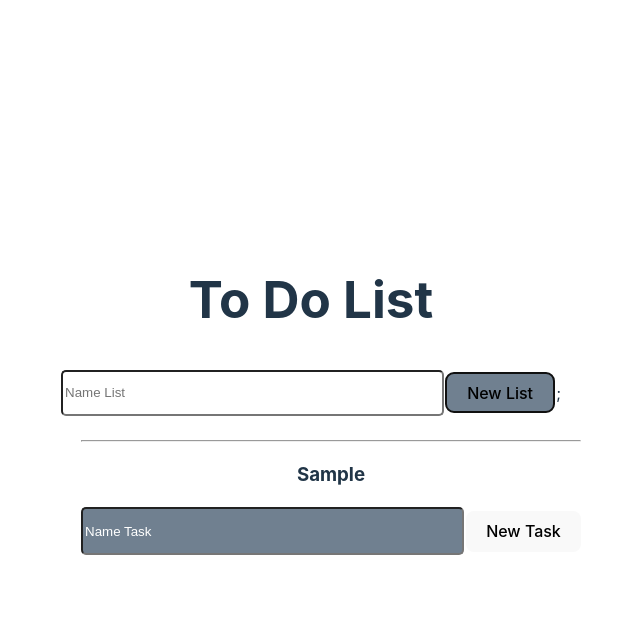
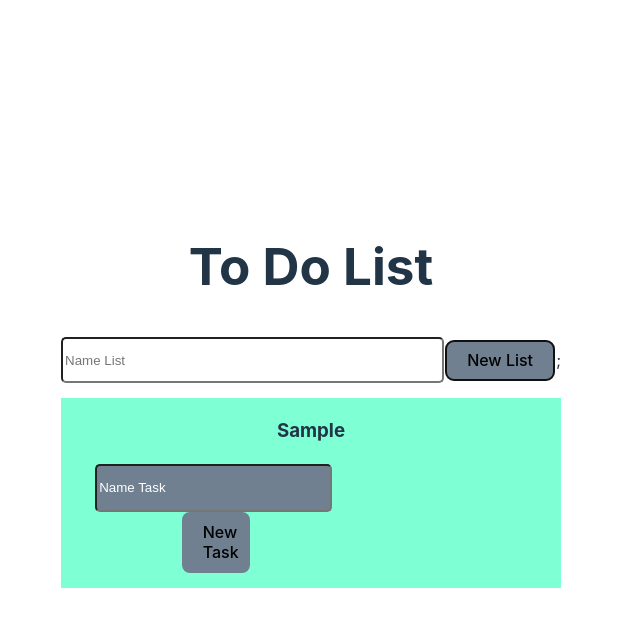
Before and after one commit to FF5-DW1/ej3_slytherin, a React (Vite) app: page / in a window 1280 px wide. Both pictures are taken after typing "Sample" into the empty fields and a click on the button "New List". Shown: the top 626 px of the page, without its empty margins (329-969 px from the left). Built offline with nearby package versions, Linux system fonts and the light colour scheme.

Commit message:
Botón para eliminar

```diff
--- a/src/components/NewList/newList.css
+++ b/src/components/NewList/newList.css
@@ -19,3 +19,34 @@
 #inputTask::placeholder{
     color: white;
 }
+
+ul {
+    list-style: none;
+    padding: 0;
+    background-color: aquamarine;
+   margin-top: 15px;
+    width: 100%;
+  }
+
+  li {
+    display: flex;
+    margin-bottom: 5px;
+    cursor: pointer;
+    font-size: 25px;
+ font-family:monospace;
+   justify-content: space-between;
+
+    /* background-color: blue; */
+  }
+  .delete{
+    background-color: coral;
+    margin-top: 4px;
+    padding-block: 2px;
+  }
+
+
+  .completed span {
+    text-decoration: line-through;
+   background-color:rgb(194, 114, 130);
+
+  }
--- a/src/components/NewList/newList.jsx
+++ b/src/components/NewList/newList.jsx
@@ -1,4 +1,4 @@
-import React, { useState } from "react";
+/*import React, { useState } from "react";
 import "./newList.css";
 
 function NewList(props) {
@@ -30,9 +30,8 @@ function NewList(props) {
             value={newTask}
             onChange={handleInputChange}
           />
-           {/* <BotonTask /> */}
          <button className="btnnewTask">New Task</button>
-          {/* <button type="submit">Add Task</button>  */}
+          { <button type="submit">Add Task</button>  }
         </form>
       <ul>
         {tasks.map((task, index) => (
@@ -43,7 +42,7 @@ function NewList(props) {
   );
 }
 
-export default NewList;
+export default NewList;*/
 
 
 
@@ -54,73 +53,79 @@ export default NewList;
 
 
 
-// import React from "react";
-// import "./newList.css";
-// import BotonTask from "../BotonTask/botonTask";
+import React, { useState, useEffect } from "react";
+import "./newList.css";
+import BotonTask from "../BotonTask/botonTask";
 
-// function NewList() {
-//   return (
-//     <section className="card">
-//       <h3>List 1</h3>
-//       <div className="newTask">
+function NewList(props) {
+  const [tasks, setTasks] = useState([]);
+  const [newTask, setNewTask] = useState("");
+  const [sortedTasks, setSortedTasks] = useState([]);
 
-//         <input
-//           type="text"
-//           className="nameTask"
-//           id="inputTask"
-//           placeholder="Name Task"
-//         />
-//         <BotonTask />
-//       </div>
-//     </section>
-//   );
-// }
+  const handleInputChange = (e) => {
+    setNewTask(e.target.value);
+  };
 
-// export default NewList;
-// import React, { useState } from "react";
-// import "./newList.css";
-// import BotonTask from "../BotonTask/botonTask";
+  const handleSubmit = (e) => {
+    e.preventDefault();
+    if (newTask.trim() !== "") {
+      setTasks([...tasks, { name: newTask, completed: false }]);
+      setNewTask("");
+    }
+  };
 
-// function NewList() {
-//   const [tasks, setTasks] = useState([]);
-//   const [newTask, setNewTask] = useState("");
+  const sortTasks = () => {
+    const sorted = [...tasks].sort((a, b) => a.name.localeCompare(b.name));
+    setSortedTasks(sorted);
+  };
 
-//   const handleInputChange = (e) => {
-//     setNewTask(e.target.value);
-//   };
+  useEffect(() => {
+    sortTasks();
+  }, [tasks]);
 
-//   const handleSubmit = (e) => {
-//     e.preventDefault();
-//     if (newTask.trim() !== "") {
-//       setTasks([...tasks, newTask]);
-//       setNewTask("");
-//     }
-//   };
+  const handleTaskToggle = (index) => {
+    const updatedTasks = [...tasks];
+    updatedTasks[index].completed = !updatedTasks[index].completed;
+    setTasks(updatedTasks);
+  };
 
-//   return (
-//     <section className="card">
-//       <h3>List 1</h3>
-//       <div className="newTask">
-//         <form onSubmit={handleSubmit}>
-//           <input
-//             type="text"
-//             className="nameTask"
-//             id="inputTask"
-//             placeholder="Name Task"
-//             value={newTask}
-//             onChange={handleInputChange}
-//           />
-//           <BotonTask />
-//         </form>
-//       </div>
+  const handleTaskDelete = (index) => {
+    const updatedTasks = [...tasks];
+    updatedTasks.splice(index, 1);
+    setTasks(updatedTasks);
+  };
 
-//       <ul>
-//         {tasks.map((task, index) => (
-//           <li key={index}>{task}</li>
-//         ))}
-//       </ul>
-//     </section>
-//   );
-// }
+  return (
+    <section className="card">
+      <h3>{props.title}</h3>
+      <div className="newTask">
+        <form onSubmit={handleSubmit}>
+          <input
+            type="text"
+            className="nameTask"
+            id="inputTask"
+            placeholder="Name Task"
+            value={newTask}
+            onChange={handleInputChange}
+          />
+          <BotonTask />
+          {/* <button type="submit">Add Task</button> */}
+        </form>
+      </div>
 
-// export default NewList;
+      <ul>
+        {sortedTasks.map((task, index) => (
+          <li key={index} className={task.completed ? "completed" : ""}>
+
+            <span onClick={() => handleTaskToggle(index)}>{task.name}</span>
+            <button className="delete" onClick={() => handleTaskDelete(index)}>x</button>
+
+          </li>
+        ))}
+
+      </ul>
+    </section>
+  );
+}
+
+export default NewList;
```
